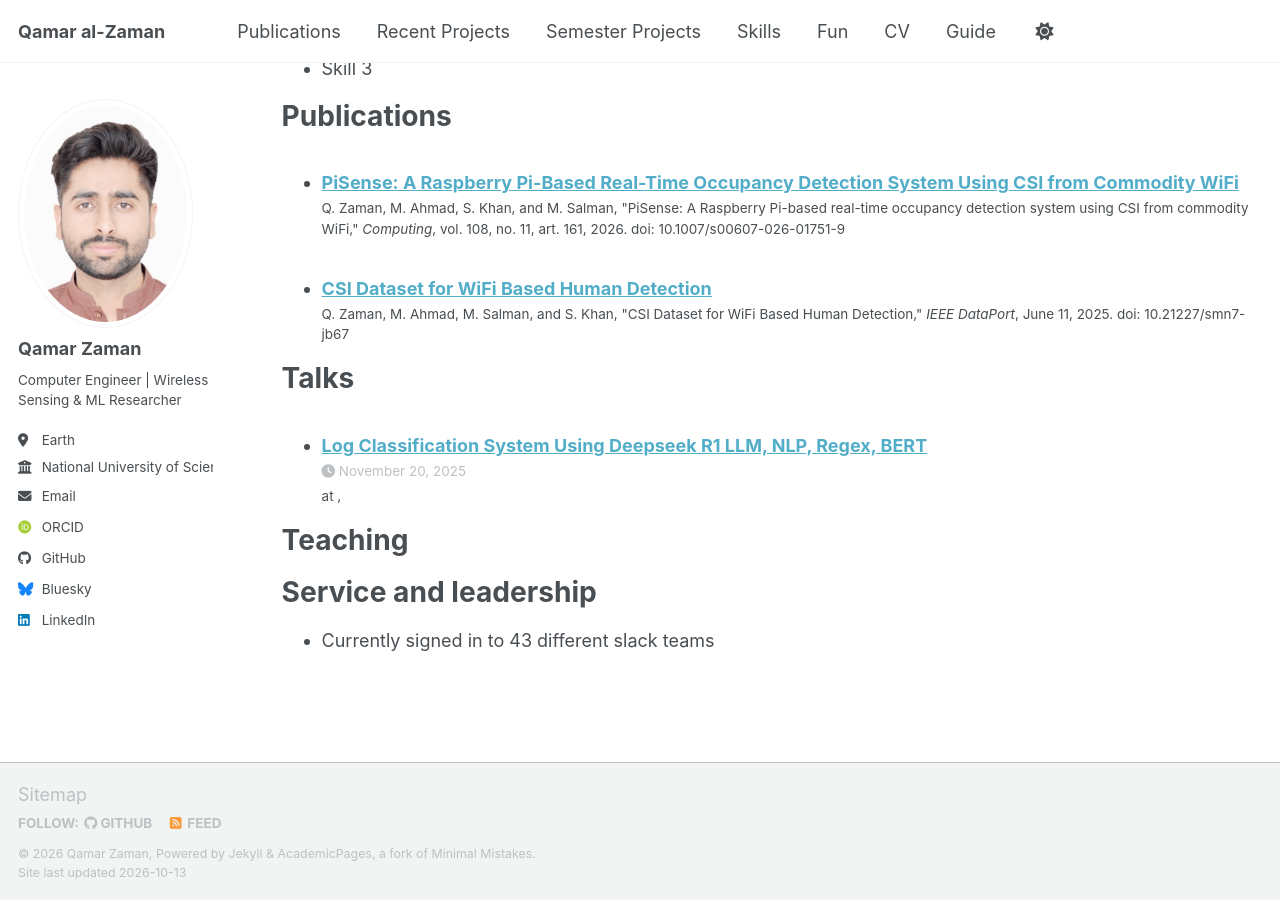
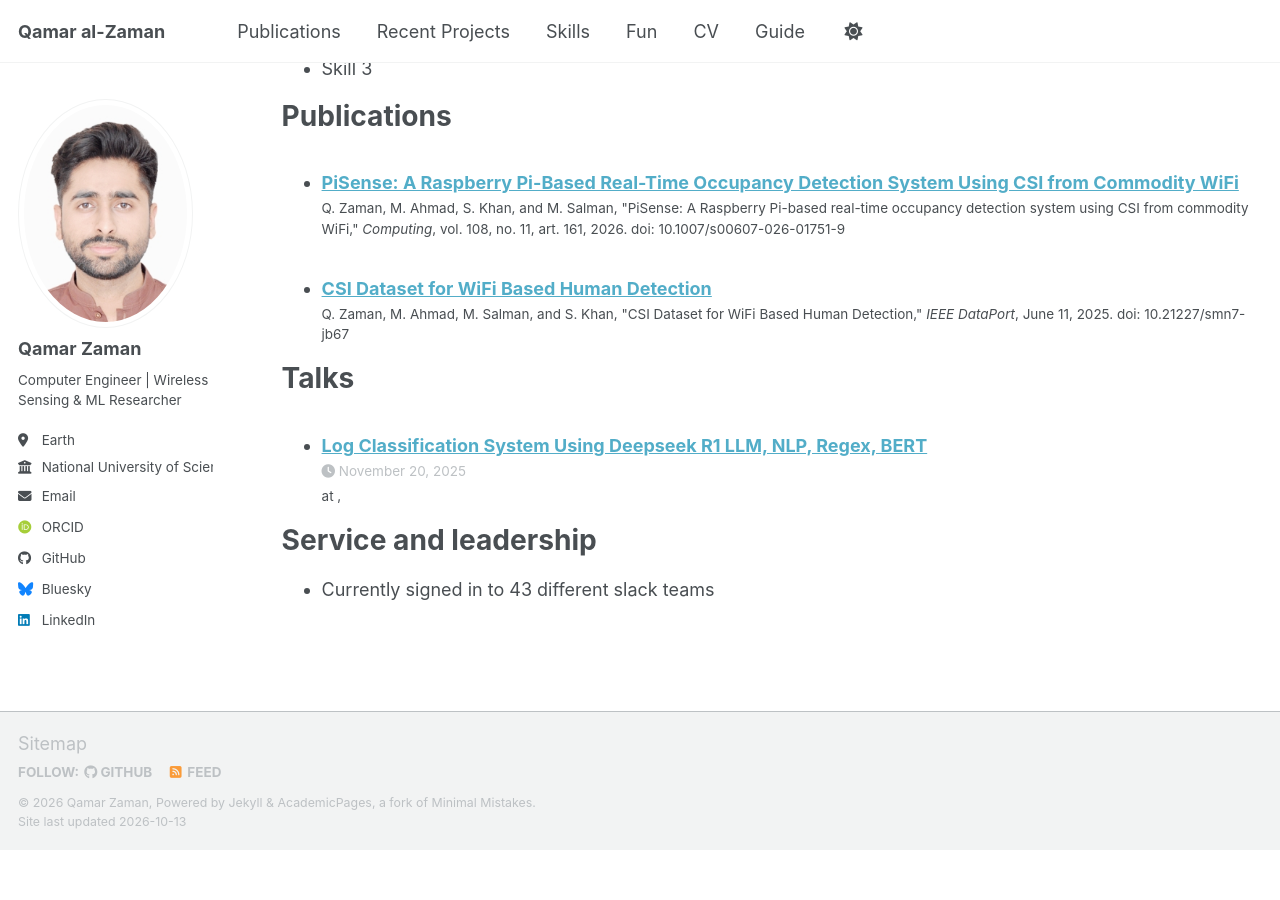
Before and after one commit to qzaman243/qzaman243.github.io, a Jekyll site: the page built from _pages/cv.md, in a window 1280 px wide and 900 px high, scrolled down 872 px. Built offline with Jekyll 4.4.1, drawn with Linux system fonts in a browser that asks for light colours; some web fonts are replaced; a script bundle is joined from its source files by our own code; library files that are not in the unit come from our copies; after the commit the page ends 1721 px from its top, so only the background shows below that.

Commit message:
Remove Semester Projects (teaching) page and menu link
Co-Authored-By: Claude Opus 5.5 <noreply@anthropic.com>

```diff
--- a/_data/navigation.yml
+++ b/_data/navigation.yml
@@ -14,9 +14,6 @@ main:
   - title: "Recent Projects"
     url: /talks/
 
-  - title: "Semester Projects"
-    url: /teaching/
-
   - title: "Skills"
     url: /portfolio/
 
--- a/_pages/cv.md
+++ b/_pages/cv.md
@@ -50,12 +50,6 @@ Talks
     {% include archive-single-talk-cv.html  %}
   {% endfor %}</ul>
 
-Teaching
-======
-  <ul>{% for post in site.teaching reversed %}
-    {% include archive-single-cv.html %}
-  {% endfor %}</ul>
-
 Service and leadership
 ======
 * Currently signed in to 43 different slack teams
```
Also changed, not shown: _pages/teaching.html (deleted, +0 -12 lines).
